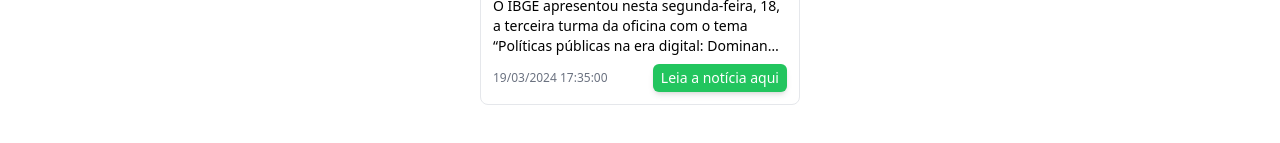
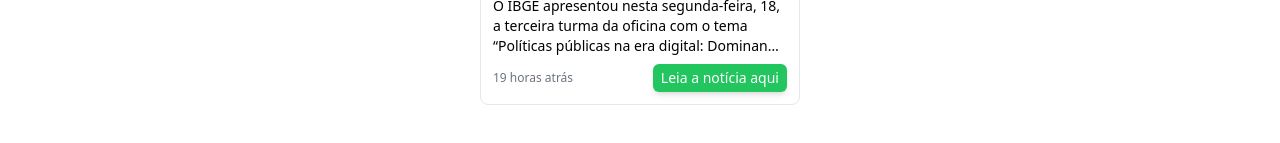
Before and after one commit to Buenno01/ibge-news, a React (Vite) app: page / in a window 1280 px wide. Shown: the part 317-460 px from the top of the page. Built offline with nearby package versions, Linux system fonts and the light colour scheme.

Commit message:
feat: adicionada função que calcula quanto tempo passado da publicação da noticia

```diff
--- a/src/components/News/NewsDate.tsx
+++ b/src/components/News/NewsDate.tsx
@@ -1,10 +1,13 @@
+import getDate from '../../utils/getDate';
+
 type NewsDateProps = {
   date: string;
 };
 
 function NewsDate({ date }: NewsDateProps) {
+  const dateDifference = getDate(date);
   return (
-    <p className="text-gray-500 text-xs">{ date }</p>
+    <p className="text-gray-500 text-xs">{ dateDifference }</p>
   );
 }
 
--- /dev/null
+++ b/src/utils/getDate.tsx
@@ -0,0 +1,35 @@
+const getDate = (dateString: string): string => {
+  const dateParts = dateString.split(' ');
+  const [datePart, timePart] = dateParts;
+  const [day, month, year] = datePart.split('/').map(Number);
+  const [hour, minute, seconds] = timePart.split(':').map(Number);
+
+  const publishDate = new Date(year, month - 1, day, hour, minute, seconds);
+  const today = new Date();
+
+  const timeDifference = today.getTime() - publishDate.getTime();
+
+  const secondsDifference = Math.floor(timeDifference / 1000);
+  const minutesDifference = Math.floor(secondsDifference / 60);
+  const hoursDifference = Math.floor(minutesDifference / 60);
+  const daysDifference = Math.floor(hoursDifference / 24);
+  const monthsDifference = Math.floor(daysDifference / 30);
+  const yearsDifference = Math.floor(monthsDifference / 12);
+
+  switch (true) {
+    case yearsDifference > 0:
+      return `${yearsDifference} ano${yearsDifference > 1 ? 's' : ''} atrás`;
+    case monthsDifference > 0:
+      return `${monthsDifference} mês${monthsDifference > 1 ? 'es' : ''} atrás`;
+    case daysDifference > 0:
+      return `${daysDifference} dia${daysDifference > 1 ? 's' : ''} atrás`;
+    case hoursDifference > 0:
+      return `${hoursDifference} hora${hoursDifference > 1 ? 's' : ''} atrás`;
+    case minutesDifference > 0:
+      return `${minutesDifference} minuto${minutesDifference > 1 ? 's' : ''} atrás`;
+    default:
+      return `${secondsDifference} segundo${secondsDifference > 1 ? 's' : ''} atrás`;
+  }
+};
+
+export default getDate;
```
